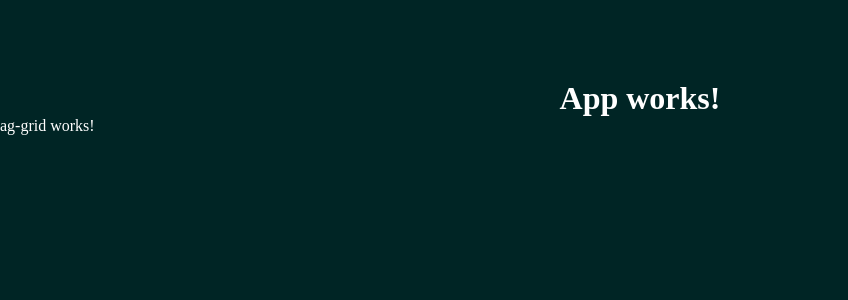
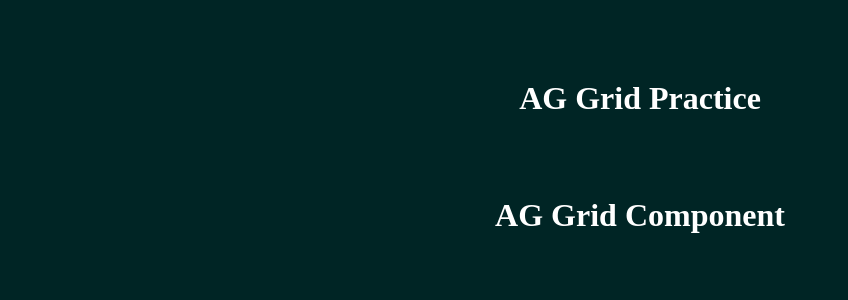
Before and after one commit to RamyOuda/Angular-AG-Grid, an Angular app: page / in a window 1280 px wide. Shown: the top 300 px of the page, without its empty margins (0-848 px from the left). Built offline with nearby package versions, Linux system fonts and the light colour scheme.

Commit message:
update headers and add styling

```diff
--- a/src/app/ag-grid/ag-grid.component.html
+++ b/src/app/ag-grid/ag-grid.component.html
@@ -1 +1 @@
-<p>ag-grid works!</p>
+<h1>AG Grid Component</h1>
--- a/src/app/ag-grid/ag-grid.component.scss
+++ b/src/app/ag-grid/ag-grid.component.scss
@@ -0,0 +1,7 @@
+:host {
+  display: flex;
+  justify-content: center;
+  align-items: center;
+
+  margin-top: 5rem;
+}
--- a/src/app/app.component.html
+++ b/src/app/app.component.html
@@ -1,2 +1,2 @@
-<h1>App works!</h1>
+<h1>AG Grid Practice</h1>
 <app-ag-grid></app-ag-grid>
```
